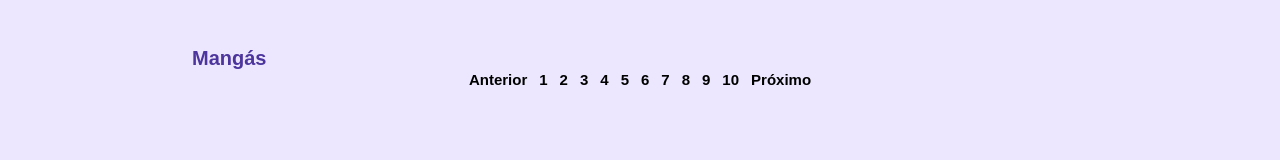
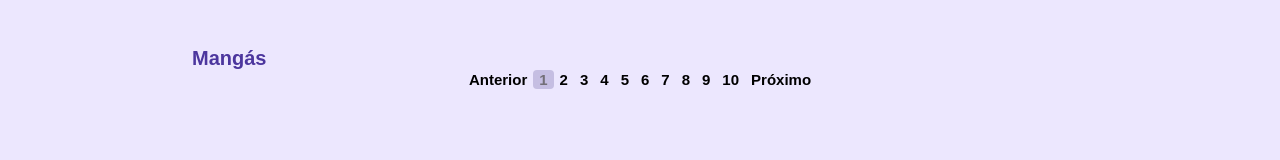
Before and after one commit to Mangayaki/front-end, a React (Create React App) app in the folder front-end/: page / in a window 1280 px wide. Shown: the part 785-945 px from the top of the page. Built offline with nearby package versions, Linux system fonts and the light colour scheme; no server answers; a web font is replaced by a local one.

Commit message:
botões de navegação

```diff
--- a/front-end/src/componentes/Section.css
+++ b/front-end/src/componentes/Section.css
@@ -58,3 +58,13 @@
     flex-wrap: nowrap;
     justify-content: center;
 }
+
+.pagination button{
+    color: #000;
+}
+
+.pagination .active{
+    color:#736F77;
+    background-color:#C5BEE2;
+    border-radius: 4px;
+}
```
